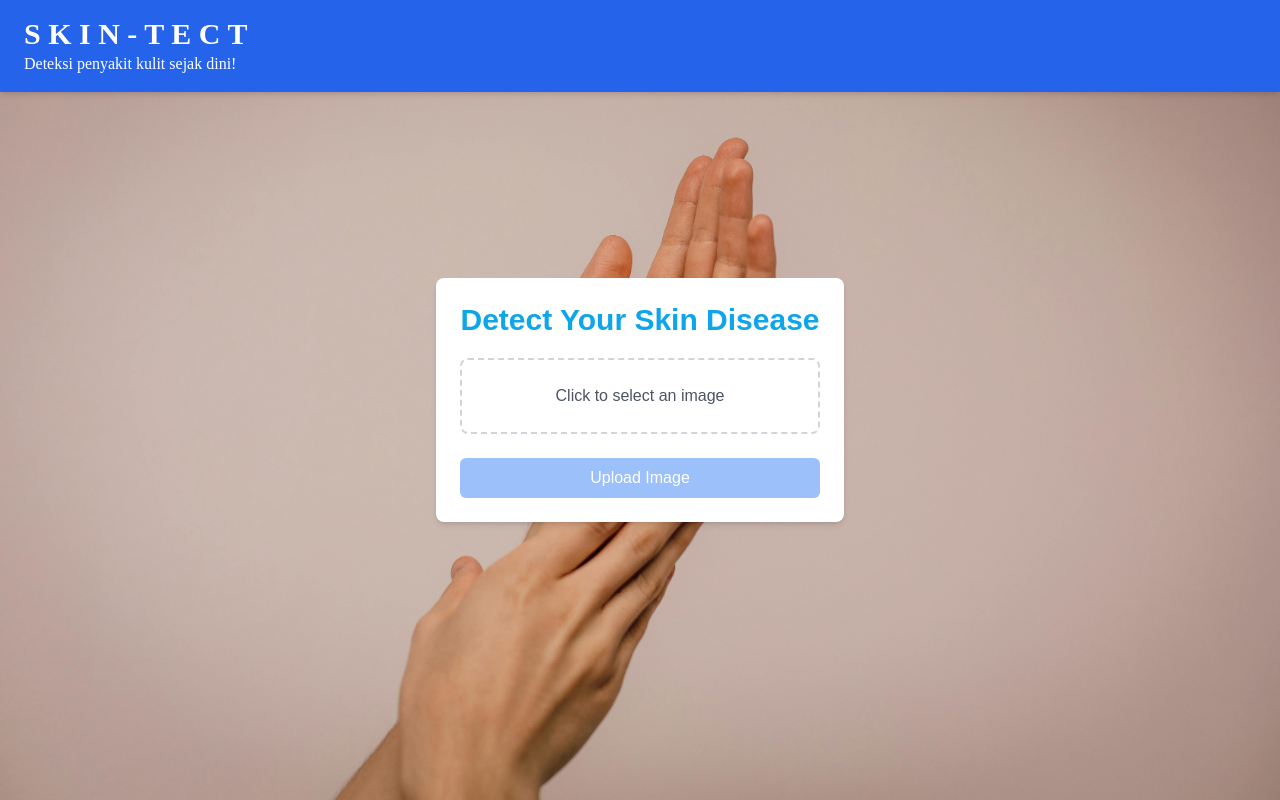
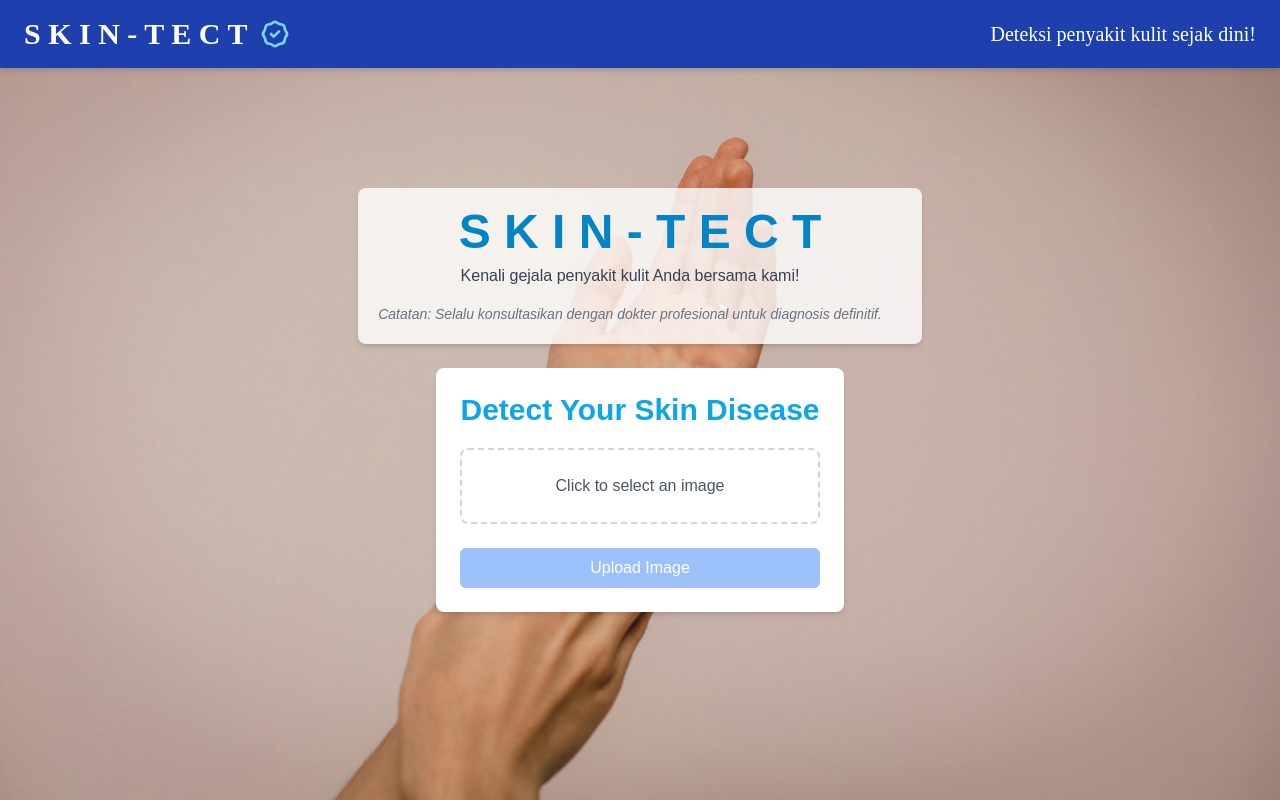
Before and after one commit to bintangharry123/tktb-frontend, a Next.js app: page / in a window 1280 px wide. Built offline with nearby package versions, Linux system fonts and the light colour scheme.

Commit message:
feat: commit changes

```diff
--- a/app/page.js
+++ b/app/page.js
@@ -12,7 +12,6 @@ export default function HomePage() {
     const file = e.target.files[0];
     if (file) {
       setSelectedImage(file);
-      // Create preview URL for the selected image
       const url = URL.createObjectURL(file);
       setPreviewUrl(url);
     }
@@ -31,21 +30,63 @@ export default function HomePage() {
   return (
     <div className="min-h-screen bg-[url('/pexels-juanpphotoandvideo-1242349.jpg')] bg-cover bg-center flex items-center justify-center">
       {/* Navigation Header */}
-      <div className="bg-blue-600 text-white py-4 px-6 shadow-md fixed top-0 left-0 w-full z-10">
+      <div className="bg-blue-800 text-white py-4 px-6 shadow-md fixed top-0 left-0 w-full z-10 flex items-center justify-between">
+        <div className="flex items-center space-x-3">
           <h1
-          style ={{
+            style={{
               fontFamily: "Montserrat",
             }}
-          className="text-3xl font-bold  text-white">S K I N - T E C T</h1>
+            className="text-3xl font-bold text-white flex items-center"
+          >
+            <span>S K I N - T E C T</span>
+            <svg
+              xmlns="http://www.w3.org/2000/svg"
+              className="h-8 w-8 ml-3 text-sky-300"
+              fill="none"
+              viewBox="0 0 24 24"
+              stroke="currentColor"
+            >
+              <path
+                strokeLinecap="round"
+                strokeLinejoin="round"
+                strokeWidth={2}
+                d="M9 12l2 2 4-4M7.835 4.697a3.42 3.42 0 001.946-.806 3.42 3.42 0 014.438 0 3.42 3.42 0 001.946.806 3.42 3.42 0 013.138 3.138 3.42 3.42 0 00.806 1.946 3.42 3.42 0 010 4.438 3.42 3.42 0 00-.806 1.946 3.42 3.42 0 01-3.138 3.138 3.42 3.42 0 00-1.946.806 3.42 3.42 0 01-4.438 0 3.42 3.42 0 00-1.946-.806 3.42 3.42 0 01-3.138-3.138 3.42 3.42 0 00-.806-1.946 3.42 3.42 0 010-4.438 3.42 3.42 0 00.806-1.946 3.42 3.42 0 013.138-3.138z"
+              />
+            </svg>
+          </h1>
+        </div>
         <h1
           style={{
             fontFamily: "Plus Jakarta Sans",
           }}
-          className="text-3l font-serif text-white">Deteksi penyakit kulit sejak dini!</h1>
+          className="text-xl font-serif text-white"
+        >
+          Deteksi penyakit kulit sejak dini!
+        </h1>
+      </div>
 
+      <div className="flex flex-col items-center justify-center space-y-6 px-4 w-full">
+        {/* Informasi Tambahan */}
+        <div className="w-max max-w-3xl mx-auto bg-white/80 rounded-lg shadow-md p-5 text-center">
+          <h2 className="text-5xl font-bold text-sky-600 mb-2">S K I N - T E C T</h2>
+          <div className="flex items-center justify-between space-x-5">
+            <div className="flex-grow text-left">
+              <p className="text-gray-700 mb-4 text-center">
+                Kenali gejala penyakit kulit Anda bersama kami!
+              </p>
+              <div className="text-sm text-gray-500 italic">
+                Catatan: Selalu konsultasikan dengan dokter profesional untuk diagnosis definitif.
               </div>
+            </div>
+            {/* Opsional: Tambahkan ilustrasi atau ikon kesehatan di sini */}
+            <div className="hidden md:block">
+            </div>
+          </div>
+        </div>
+
+        {/* Form Deteksi */}
         <div className="max-w-md mx-auto bg-white rounded-lg shadow-md p-6">
-        <h1 className="text-3xl font-bold mb-5  text-center text-sky-500">Detect Your Skin Disease</h1>
+          <h1 className="text-3xl font-bold mb-5 text-center text-sky-500">Detect Your Skin Disease</h1>
 
           <form onSubmit={handleSubmit} className="space-y-6">
             <div className="flex flex-col items-center">
@@ -89,6 +130,7 @@ return (
             </button>
           </form>
         </div>
+
         {resultData !== '' && (
           <div className="max-w-md mx-auto bg-white rounded-lg shadow-md p-6 text-slate-600 mt-4">
             Prediction Result: {' '}
@@ -96,5 +138,6 @@ return (
           </div>
         )}
       </div>
+    </div>
   );
 }
```
Lines whose indentation alone changed are shown as unchanged.
